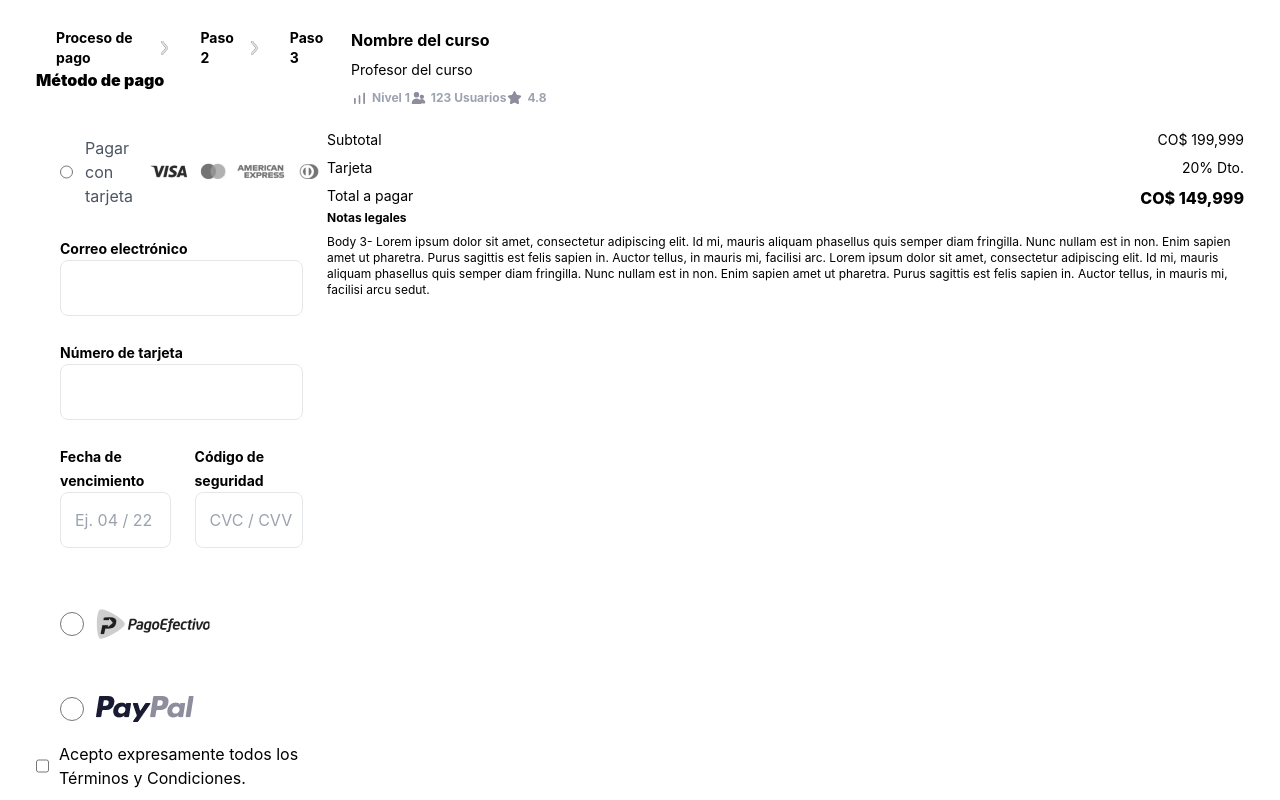
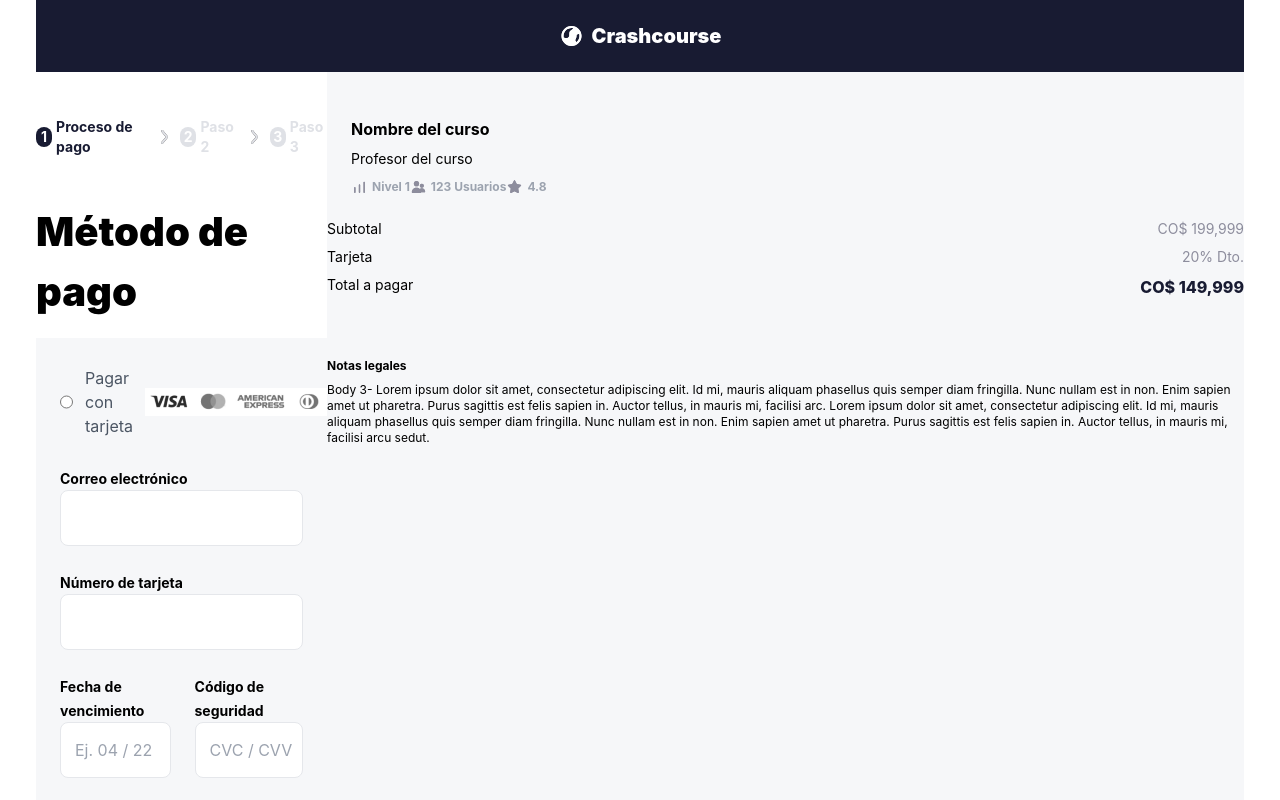
Before and after one commit to javier-eche/crehanafront, a React (Create React App) app: page /details/1 in a window 1280 px wide. Shown: the top 800 px of the page. Built offline with nearby package versions, Linux system fonts and the light colour scheme.

Commit message:
Added some styles for checkout page

```diff
--- /dev/null
+++ b/src/assets/stylesheets/paid_course.css
@@ -0,0 +1,25 @@
+.box-paid{
+  width: 564px;
+  height: auto;
+  border-radius: 10px;
+}
+
+.box__info-paid{
+  width: 155px;
+  height: 116px;
+  border-radius: 10px;
+}
+
+.box__resume-paid{
+  width: 608px;
+  height: 952px;
+}
+
+.btn__paid{
+  width: 320px;
+  height: 48px;
+}
+
+.px-72px{
+  padding: 0px 72px;
+}
--- a/src/assets/stylesheets/summary.css
+++ b/src/assets/stylesheets/summary.css
@@ -9,11 +9,3 @@
 .h-description{
   height: 218px;
 }
-
-.text-sxl{
-  font-size: 40px;
-}
-
-.pix-5{
-  padding: 5px 0px;
-}
--- a/src/assets/stylesheets/testimonial.css
+++ /dev/null
@@ -1,11 +0,0 @@
-.mt-33{
-  margin-top: 33px;
-}
-
-.bg-dark{
-  background: var(--color-primary);
-}
-
-.h-72px{
-  height: 72px;
-}
--- a/src/index.css
+++ b/src/index.css
@@ -7,12 +7,14 @@
 @import url('./assets/stylesheets/projects_course.css');
 @import url('./assets/stylesheets/progress_bar.css');
 @import url('./assets/stylesheets/rating.css');
-@import url('./assets/stylesheets/testimonial.css');
+@import url('./assets/stylesheets/paid_course.css');
 @import url('https://fonts.googleapis.com/css2?family=Inter:wght@100;200;300;400;500;600;700;800;900&display=swap');
 
 :root{
   --color-gray: #8D8D9D;
   --color-primary: #181B32;
+  --color-gray-main: #DFE1E6;
+  --color-gray-lighter: #F6F7F9;
 }
 
 body {
@@ -22,6 +24,62 @@ body {
   font-family: 'Inter', sans-serif;
 }
 
+.text-sxl{
+  font-size: 40px;
+}
+
+.pix-5{
+  padding: 5px 0px;
+}
+
+.mt-33{
+  margin-top: 33px;
+}
+
+.mt-26{
+  margin-top: 26px;
+}
+
+.mt-45{
+  margin-top: 45px;
+}
+
+.mt-59{
+  margin-top: 59px;
+}
+
+.bg-dark{
+  background: var(--color-primary);
+}
+
+.bg-gray{
+  background: var(--color-gray);
+}
+
+.text-gray{
+  color: var(--color-gray);
+}
+
+.text-dark{
+  color: var(--color-primary);
+}
+
+.bg-gray-main{
+  background: var(--color-gray-main);
+}
+
+.bg-gray-lighter{
+  background: var(--color-gray-lighter);
+}
+
+.text-gray-main{
+  color: var(--color-gray-main);
+}
+
+.h-72px{
+  height: 72px;
+}
+
 .pcb{
   padding-bottom: 114px;
 }
```
